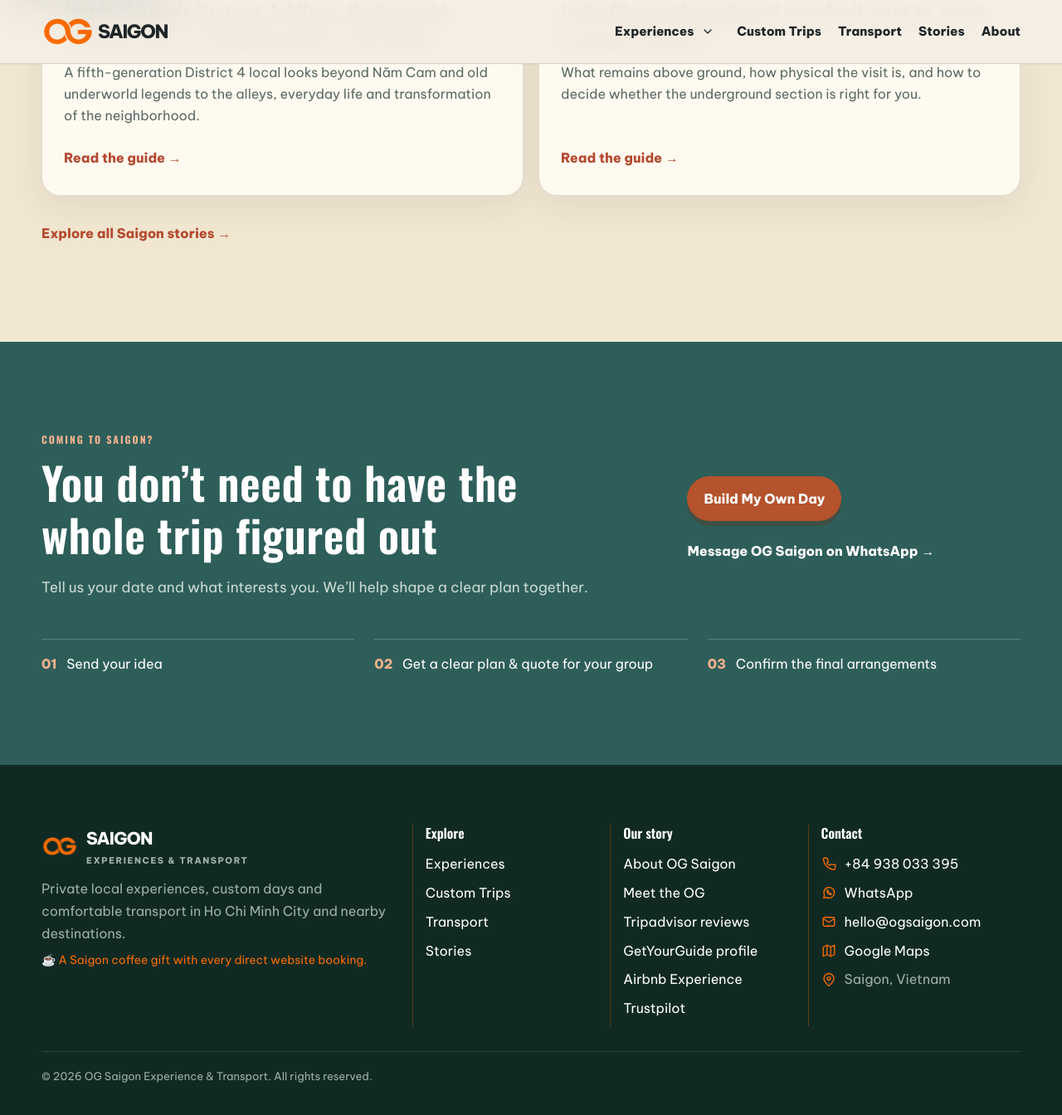
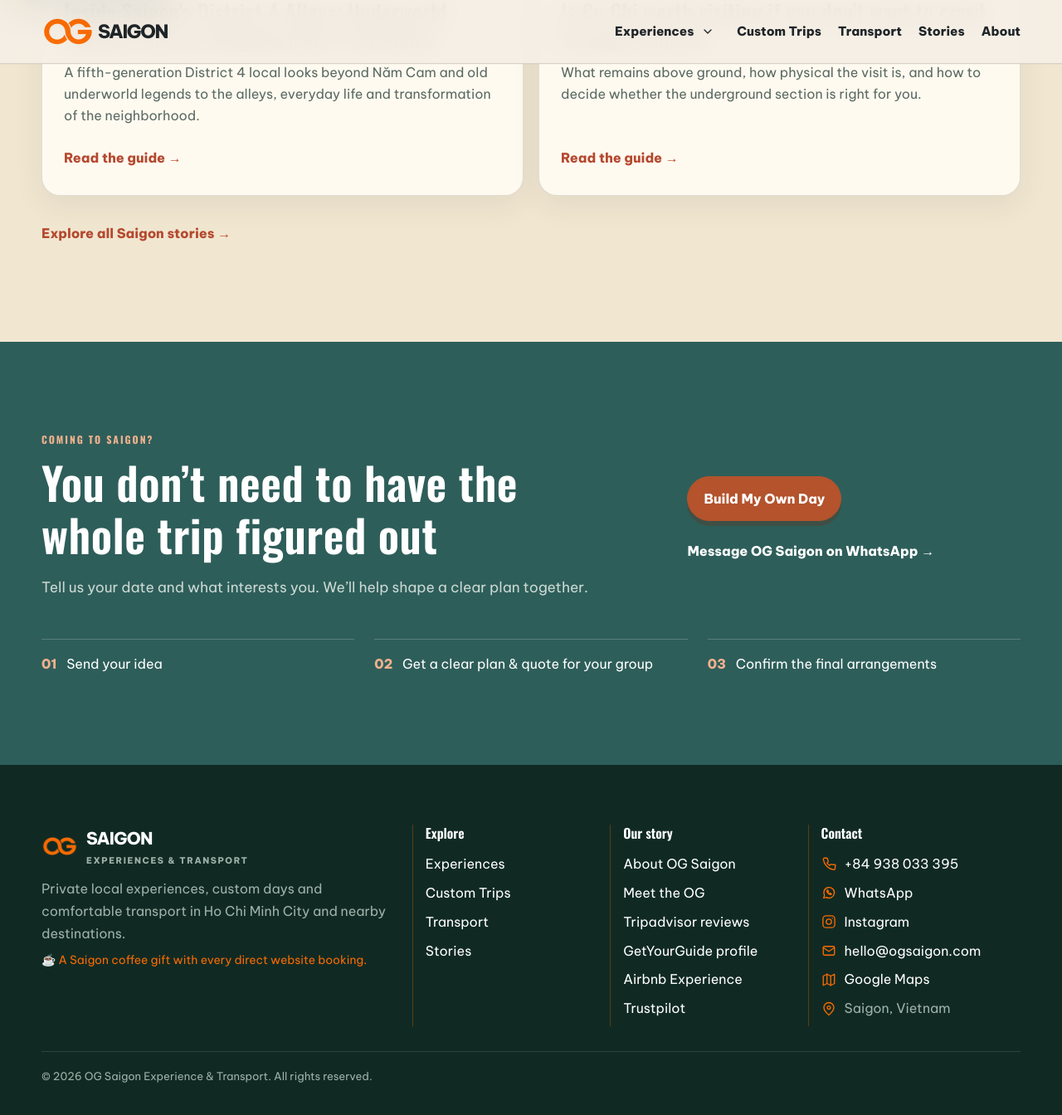
Before and after one commit to DSG2025/DSG2025.github.io, a Jekyll site: the page built from index.html, in a window 1280 px wide and 1400 px high, scrolled down 6080 px. Shown: the top 1344 px of the window at 83% size. Built offline with Jekyll 4.4.1, drawn with Linux system fonts in a browser that asks for light colours; some web fonts are replaced.

Commit message:
Add Instagram contact link to shared OG Saigon footer

```diff
--- a/_includes/site-footer.html
+++ b/_includes/site-footer.html
@@ -1,6 +1,7 @@
 <svg class="footer-contact-symbols" aria-hidden="true" focusable="false" xmlns="http://www.w3.org/2000/svg">
 <symbol id="og-footer-icon-phone" viewBox="0 0 24 24"><path d="M22 16.92v3a2 2 0 0 1-2.18 2A19.79 19.79 0 0 1 3.09 5.18 2 2 0 0 1 5.08 3h3a2 2 0 0 1 2 1.72c.13.96.36 1.91.69 2.83a2 2 0 0 1-.45 2.11L9.09 10.91a16 16 0 0 0 4 4l1.25-1.23a2 2 0 0 1 2.11-.45c.92.33 1.87.56 2.83.69A2 2 0 0 1 22 16.92z"/></symbol>
 <symbol id="og-footer-icon-whatsapp" viewBox="0 0 24 24"><path d="M3.5 20.5 5 16.4a8.5 8.5 0 1 1 3 3L3.5 20.5z"/><path d="M9 8.5c-.5.5-.4 1.4.2 2.5.9 1.7 2 2.8 3.7 3.7 1.1.6 2 .7 2.5.2l.9-.9-2.3-1.3-1 1c-1.1-.6-2-1.5-2.6-2.6l1-1L10 7.7z"/></symbol>
+<symbol id="og-footer-icon-instagram" viewBox="0 0 24 24"><rect x="2.5" y="2.5" width="19" height="19" rx="5"/><circle cx="12" cy="12" r="4.2"/><circle cx="17.5" cy="6.5" r="1" fill="currentColor" stroke="none"/></symbol>
 <symbol id="og-footer-icon-mail" viewBox="0 0 24 24"><rect x="3" y="5" width="18" height="14" rx="2"/><path d="m3 7 9 6 9-6"/></symbol>
 <symbol id="og-footer-icon-map" viewBox="0 0 24 24"><path d="m3 6 6-3 6 3 6-3v15l-6 3-6-3-6 3z"/><path d="M9 3v15M15 6v15"/></symbol>
 <symbol id="og-footer-icon-pin" viewBox="0 0 24 24"><path d="M20 10c0 5-8 12-8 12S4 15 4 10a8 8 0 1 1 16 0z"/><circle cx="12" cy="10" r="2.5"/></symbol>
@@ -38,6 +39,7 @@
 <h2>Contact</h2>
 <p class="footer-contact-row"><svg class="footer-contact-icon" aria-hidden="true" focusable="false"><use href="#og-footer-icon-phone"></use></svg><a data-phone-link="" href="tel:+84938033395">+84 938 033 395</a></p>
 <p class="footer-contact-row"><svg class="footer-contact-icon" aria-hidden="true" focusable="false"><use href="#og-footer-icon-whatsapp"></use></svg><a data-whatsapp-link="" href="https://wa.me/84938033395" rel="noopener" target="_blank">WhatsApp</a></p>
+<p class="footer-contact-row"><a class="footer-instagram-link" href="https://www.instagram.com/ogsaigon.co/" rel="noopener noreferrer" target="_blank"><svg class="footer-contact-icon" aria-hidden="true" focusable="false"><use href="#og-footer-icon-instagram"></use></svg><span>Instagram</span></a></p>
 <p class="footer-contact-row"><svg class="footer-contact-icon" aria-hidden="true" focusable="false"><use href="#og-footer-icon-mail"></use></svg><a href="mailto:hello@ogsaigon.com">hello@ogsaigon.com</a></p>
 <p class="footer-contact-row"><svg class="footer-contact-icon" aria-hidden="true" focusable="false"><use href="#og-footer-icon-map"></use></svg><a href="https://maps.app.goo.gl/WbifDsGKfHmSeFuR7" rel="noopener" target="_blank">Google Maps</a></p>
 <p class="footer-contact-row footer-muted"><svg class="footer-contact-icon" aria-hidden="true" focusable="false"><use href="#og-footer-icon-pin"></use></svg><span>Saigon, Vietnam</span></p>
@@ -73,6 +75,7 @@
 <h2>Contact</h2>
 <p class="footer-contact-row"><svg class="footer-contact-icon" aria-hidden="true" focusable="false"><use href="#og-footer-icon-phone"></use></svg><a data-phone-link="" href="tel:+84938033395">+84 938 033 395</a></p>
 <p class="footer-contact-row"><svg class="footer-contact-icon" aria-hidden="true" focusable="false"><use href="#og-footer-icon-whatsapp"></use></svg><a data-whatsapp-link="" href="https://wa.me/84938033395" rel="noopener" target="_blank">WhatsApp</a></p>
+<p class="footer-contact-row"><a class="footer-instagram-link" href="https://www.instagram.com/ogsaigon.co/" rel="noopener noreferrer" target="_blank"><svg class="footer-contact-icon" aria-hidden="true" focusable="false"><use href="#og-footer-icon-instagram"></use></svg><span>Instagram</span></a></p>
 <p class="footer-contact-row"><svg class="footer-contact-icon" aria-hidden="true" focusable="false"><use href="#og-footer-icon-mail"></use></svg><a href="mailto:hello@ogsaigon.com">hello@ogsaigon.com</a></p>
 <p class="footer-contact-row"><svg class="footer-contact-icon" aria-hidden="true" focusable="false"><use href="#og-footer-icon-map"></use></svg><a href="https://maps.app.goo.gl/WbifDsGKfHmSeFuR7" rel="noopener" target="_blank">Google Maps</a></p>
 <p class="footer-contact-row footer-muted"><svg class="footer-contact-icon" aria-hidden="true" focusable="false"><use href="#og-footer-icon-pin"></use></svg><span>Saigon, Vietnam</span></p>
--- a/assets/css/style.css
+++ b/assets/css/style.css
@@ -2169,6 +2169,17 @@
   overflow-wrap: anywhere;
 }
 
+.site-footer .footer-contact-row .footer-instagram-link {
+  display: inline-flex;
+  align-items: center;
+  gap: 10px;
+}
+
+.site-footer .footer-contact-row .footer-instagram-link:hover,
+.site-footer .footer-contact-row .footer-instagram-link:focus-visible {
+  color: #f96a02;
+}
+
 .site-footer .footer-contact-row.footer-muted > span {
   color: inherit;
 }
```
